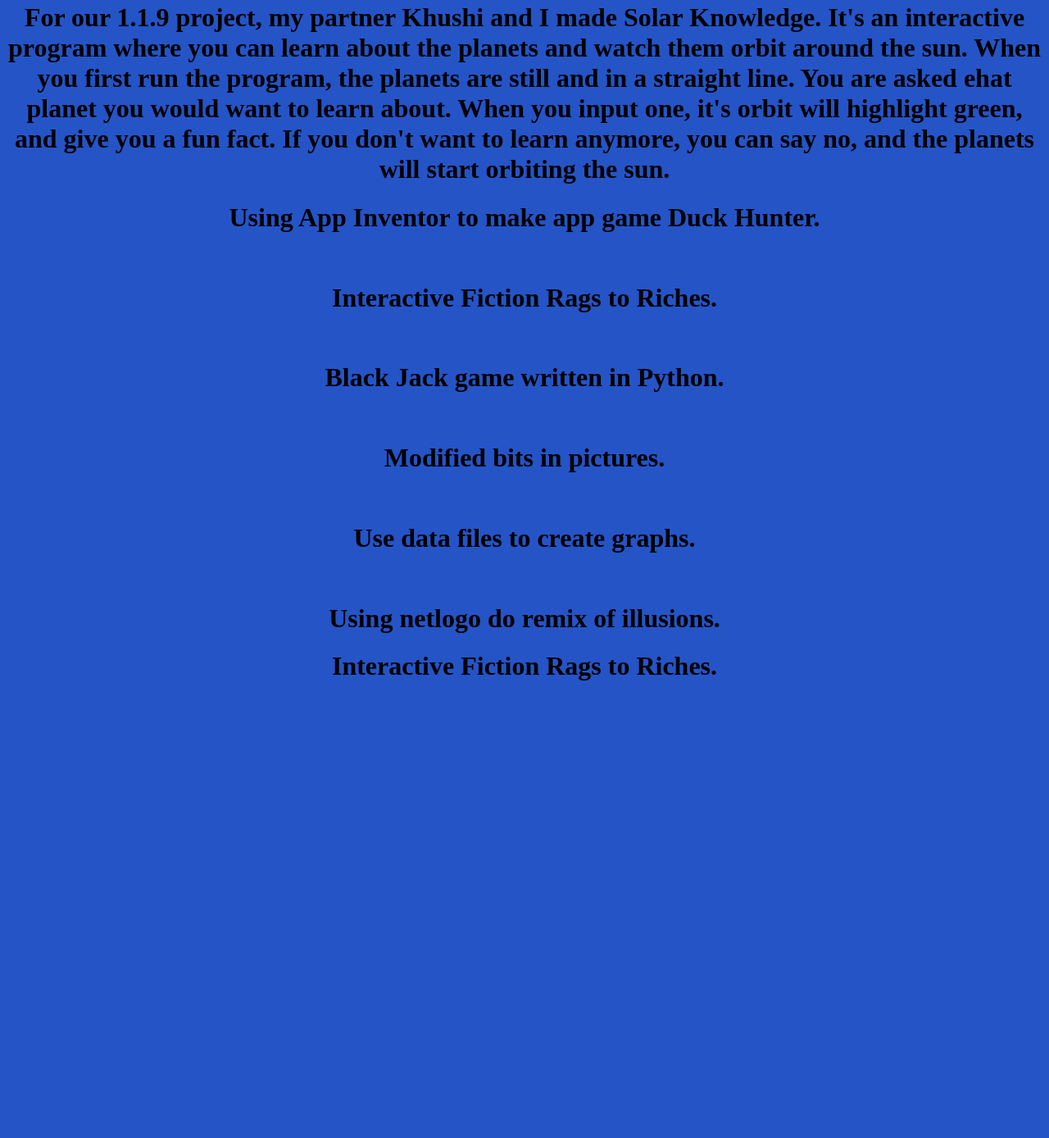
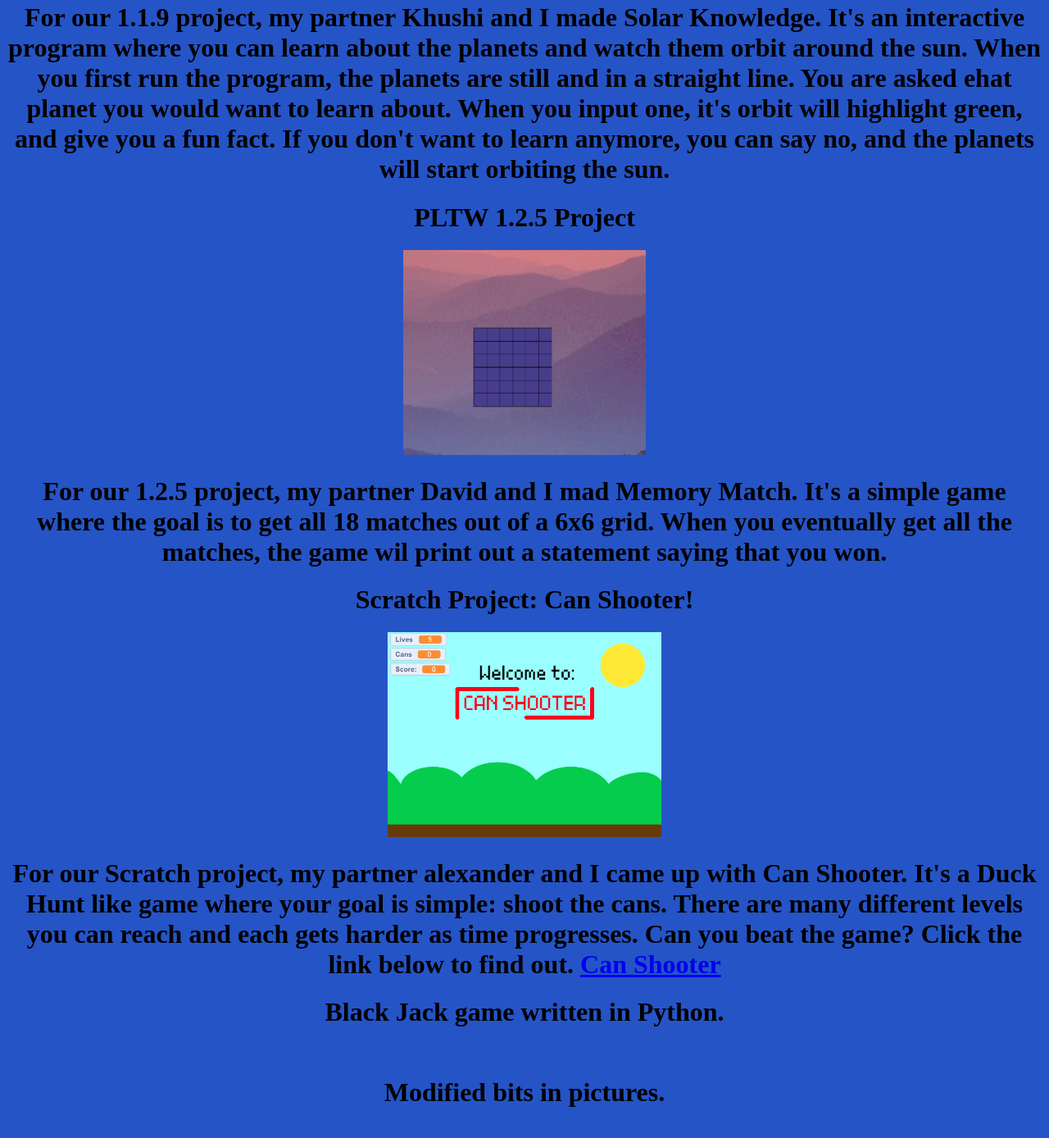
Before and after one commit to NickArredondo/csp2023, a plain HTML site: page Website/portfolio.html in a window 1280 px wide. Shown: the part 478-1866 px from the top of the page at 82% size. Before the commit the page ends 1357 px from the top, so only its background shows below. Drawn offline with Linux system fonts and the light colour scheme.

Commit message:
Add files via upload

```diff
--- a/Website/portfolio.html
+++ b/Website/portfolio.html
@@ -15,9 +15,14 @@
     <img src="images/Solar.png" height="250">
     <h1>   For our 1.1.9 project, my partner Khushi and I made Solar Knowledge. It's an interactive program where you can learn about the planets and watch them orbit around the sun. When you first run the program, the planets are still and in a straight line. You are asked ehat planet you would want to learn about. When you input one, it's orbit will highlight green, and give you a fun fact. If you don't want to learn anymore, you can say no, and the planets will start orbiting the sun.
     <br>
-    <h1>   Using App Inventor to make app game Duck Hunter.</h1>
+    <h1>   PLTW 1.2.5 Project</h1>
+    <img src="images/Memory.png" height="250">
+    <h1>   For our 1.2.5 project, my partner David and I mad Memory Match. It's a simple game where the goal is to get all 18 matches out of a 6x6 grid. When you eventually get all the matches, the game wil print out a statement saying that you won.
     <br>
-    <h1>   Interactive Fiction Rags to Riches.</h1>
+    <h1>   Scratch Project: Can Shooter!</h1>
+    <img src="images/Can.png" height="250">
+    <h1>   For our Scratch project, my partner alexander and I came up with Can Shooter. It's a Duck Hunt like game where your goal is simple: shoot the cans. There are many different levels you can reach and each gets harder as time progresses. Can you beat the game? Click the link below to find out.
+    <a href="https://scratch.mit.edu/projects/823267311/">Can Shooter</a>
     <br>
     <h1>   Black Jack game written in Python.</h1>
     <br>
```
Also changed, not shown: Website/groove.html (added, +11 -0 lines), Website/index.html (+5 -3 lines), Website/images/Can.png (added), Website/images/Memory.png (added), 1 other file.
